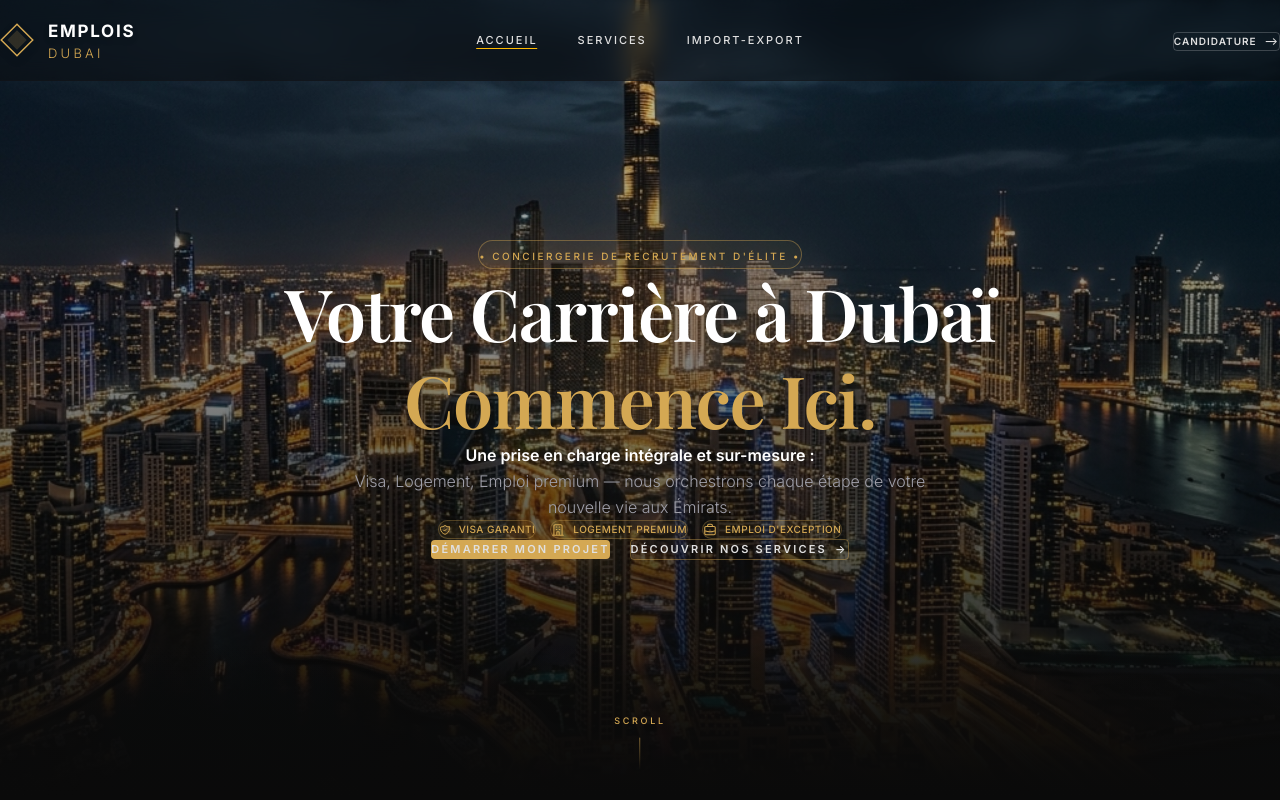
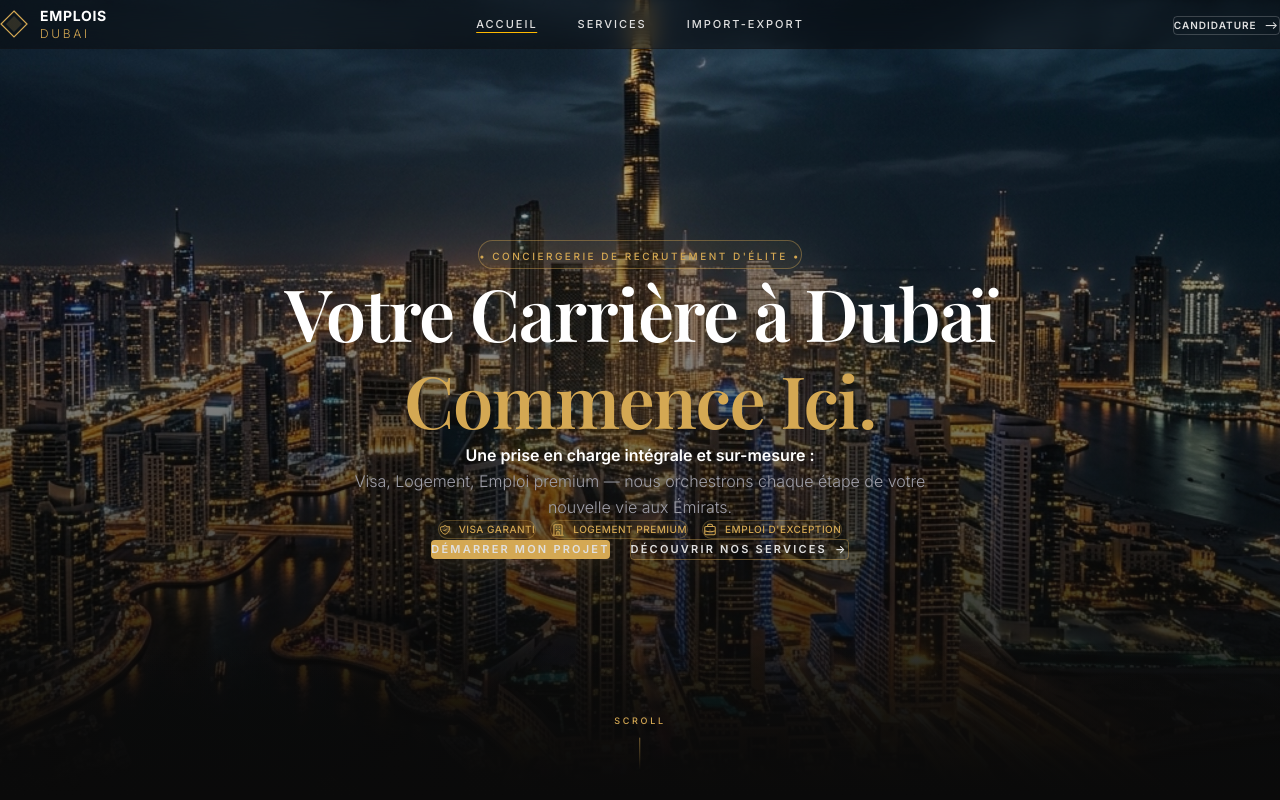
Before and after one commit to seftache/premium-dubai-placement, a Next.js app: page / in a window 1280 px wide. Shown: the top 800 px of the page. Built offline with nearby package versions, Linux system fonts and the light colour scheme; a web font is replaced by a local one.

Commit message:
Mise à jour SEO, favicon doré et corrections design

```diff
--- a/src/components/Navbar.tsx
+++ b/src/components/Navbar.tsx
@@ -29,11 +29,11 @@ function Logo() {
   return (
     <Link
       href="/"
-      className="flex items-center gap-3.5 shrink-0 group transition-transform duration-300 hover:scale-[1.02]"
+      className="flex items-center gap-3 shrink-0 group"
       aria-label="Emplois Dubai"
     >
       {/* Diamond icon */}
-      <svg width="34" height="34" viewBox="0 0 28 28" fill="none" aria-hidden="true" className="drop-shadow-lg">
+      <svg width="28" height="28" viewBox="0 0 28 28" fill="none" aria-hidden="true">
         <polygon
           points="14,1 27,14 14,27 1,14"
           stroke="url(#logoGold)"
@@ -55,12 +55,12 @@ function Logo() {
       </svg>
 
       {/* Word-mark */}
-      <div className="flex flex-col leading-tight">
-        <span className="text-white text-base sm:text-[17px] font-bold tracking-widest uppercase drop-shadow-md">
+      <div className="flex flex-col leading-none">
+        <span className="text-white text-sm font-bold tracking-wider uppercase">
           EMPLOIS
         </span>
         <span
-          className="text-[12px] sm:text-[13px] font-light tracking-[0.25em] uppercase"
+          className="text-xs font-light tracking-[0.22em] uppercase"
           style={{ color: "#d4a853" }}
         >
           DUBAI
@@ -267,7 +267,7 @@ export function Navbar() {
         transition={{ duration: 0.7, ease: [0.25, 0.46, 0.45, 0.94] }}
         className={`fixed top-0 inset-x-0 z-50 transition-all duration-300 ${scrolled ? 'bg-zinc-950/80 backdrop-blur-xl border-b border-zinc-800/60 shadow-lg shadow-black/20' : 'bg-zinc-950/50 backdrop-blur-md border-b border-zinc-900/40'}`}
       >
-        <div className="w-full max-w-[1400px] mx-auto px-6 sm:px-12 lg:px-20 h-16 lg:h-20 flex items-center justify-between relative">
+        <div className="w-full max-w-[1400px] mx-auto px-6 sm:px-12 lg:px-20 h-12 flex items-center justify-between relative">
           <Logo />
           <div className="absolute left-1/2 -translate-x-1/2 hidden lg:flex items-center">
             <DesktopLinks current={pathname} />
```
Also changed, not shown: src/app/icon.svg (added).
